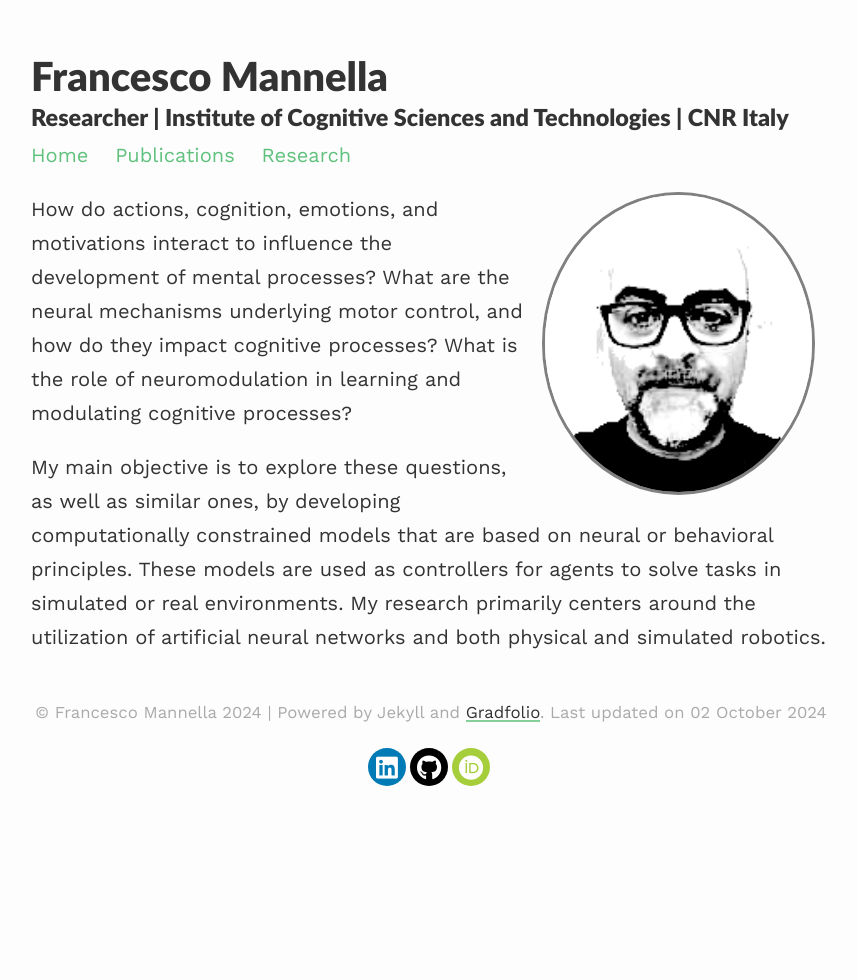
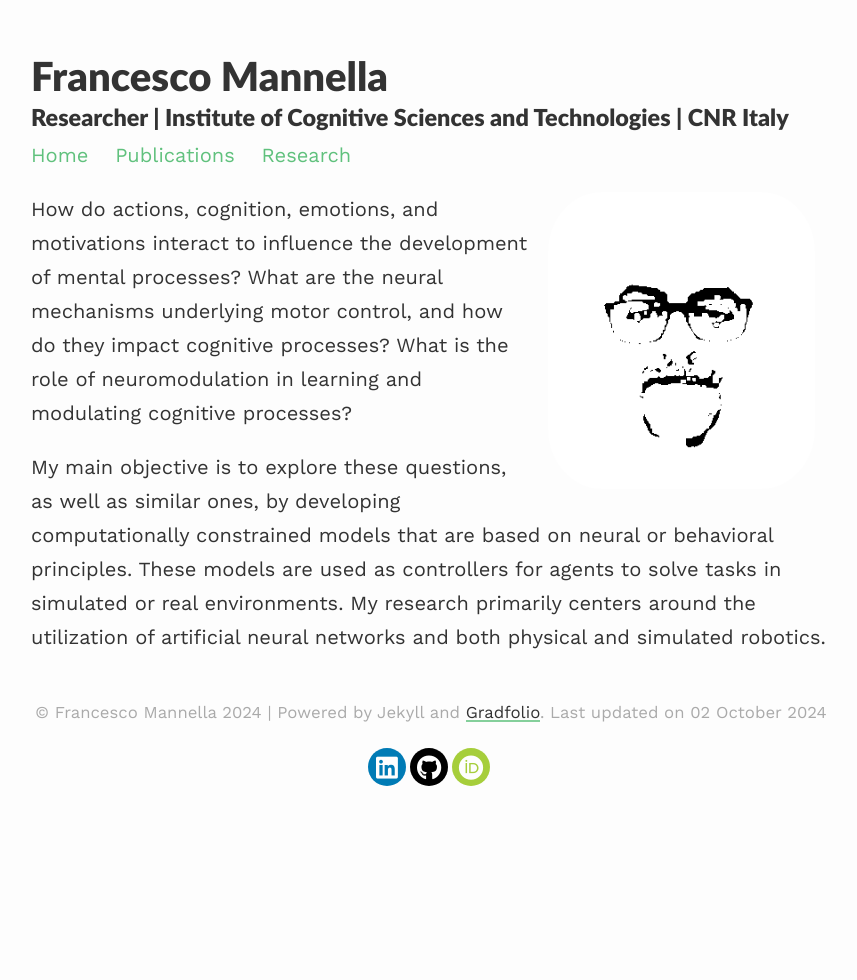
Before and after one commit to francesco-mannella/francesco-mannella.github.io, a Jekyll site: the page built from index.md, in a window 1280 px wide. Shown: the whole page, without its empty margins (209-1066 px from the left). Built offline with Jekyll 4.4.1, drawn with Linux system fonts in a browser that asks for light colours; nearby versions of some CDN libraries.

```diff
--- a/assets/css/_sass/profile.scss
+++ b/assets/css/_sass/profile.scss
@@ -1,12 +1,12 @@
 /* Profile */
 .profile {
-    border-style: solid;
+    border-style: none;
     border-color: $light-gray;
     margin-left: 1rem;
     margin-right: 1rem;
     margin-bottom: 1rem;
     border-radius: 6px;
-    border-radius: 50%;
+    border-radius: 20%;
 }
 
 .left {
@@ -22,7 +22,7 @@
   @media screen and (max-width: $on-phone){
 
     .profile {
-      width: 40%;
+      width: 30%;
     }
 
   }
```
Also changed, not shown: assets/images/profile.png, 11 other files.
